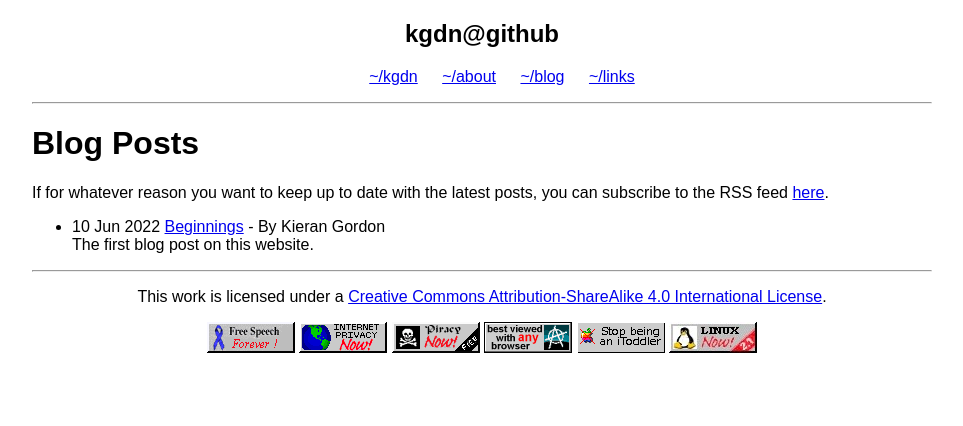
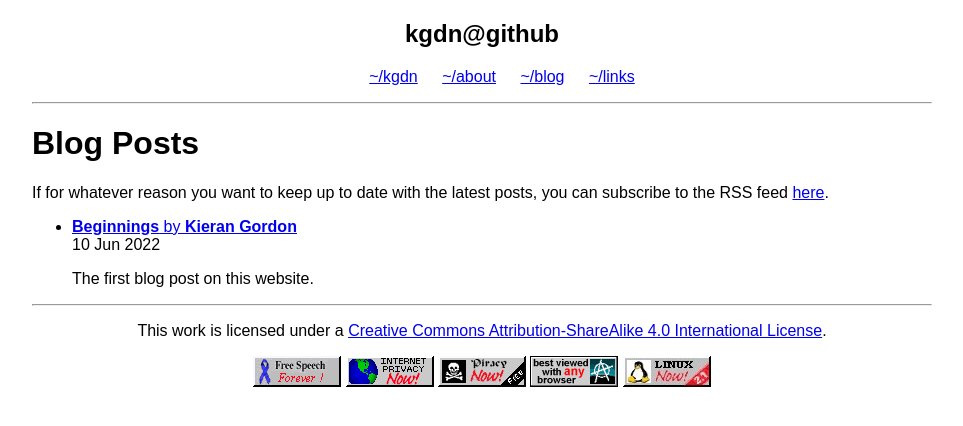
Before and after one commit to kgdn/kgdn.github.io, a Jekyll site: the page built from blog.md, in a window 1280 px wide. Shown: the top 426 px of the page, without its empty margins (158-1121 px from the left). Built offline with Jekyll 4.4.1, drawn with Linux system fonts in a browser that asks for light colours.

Commit message:
Updated post formatting

```diff
--- a/_includes/footer.html
+++ b/_includes/footer.html
@@ -5,6 +5,5 @@
         <img src="/assets/buttons/internetprivacy.gif"></img>
         <img src="/assets/buttons/piracy.gif"></img>
         <img src="/assets/buttons/anybrowser.gif"></img>
-        <img src="/assets/buttons/itoddler.gif"></img>
         <img src="/assets/buttons/linuxnow.jpg"></img>
 </footer>
--- a/_layouts/posts.html
+++ b/_layouts/posts.html
@@ -6,10 +6,12 @@ layout: default
 <ul>
     {% for post in site.posts %}
     <li>
-        <span>{{ post.date | date_to_string }}</span>
-        <a href="{{ post.url }}" title="{{ post.title }}">{{
-            post.title }}</a> - By {{ post.author }}
+        <a href="{{ post.url }}" title="{{ post.title }}"><b>{{
+            post.title }}</b> by <b>{{ post.author }}</b></a>
+            <div>
+                <span>{{ post.date | date_to_string }}</span>
+            </div>
     </li>
-    {{ post.description }}
+    <p>{{ post.description }}</p>
     {% endfor %}
 </ul>
```
Also changed, not shown: assets/buttons/itoddler.gif (deleted).
